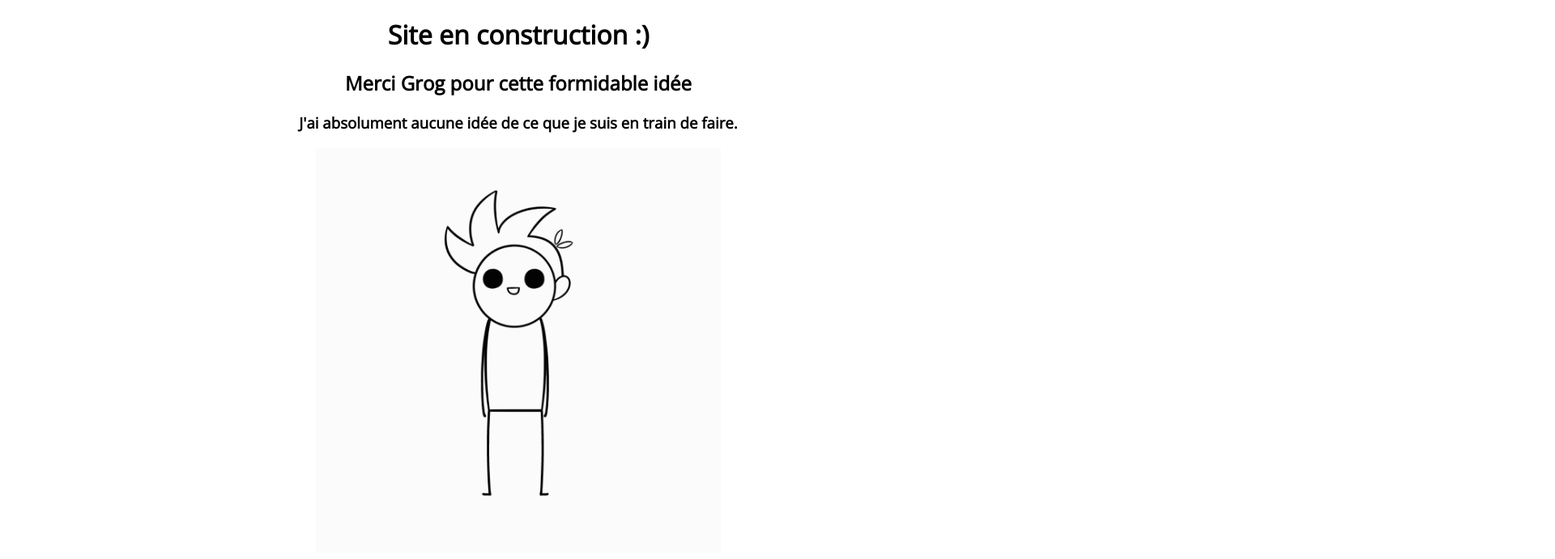
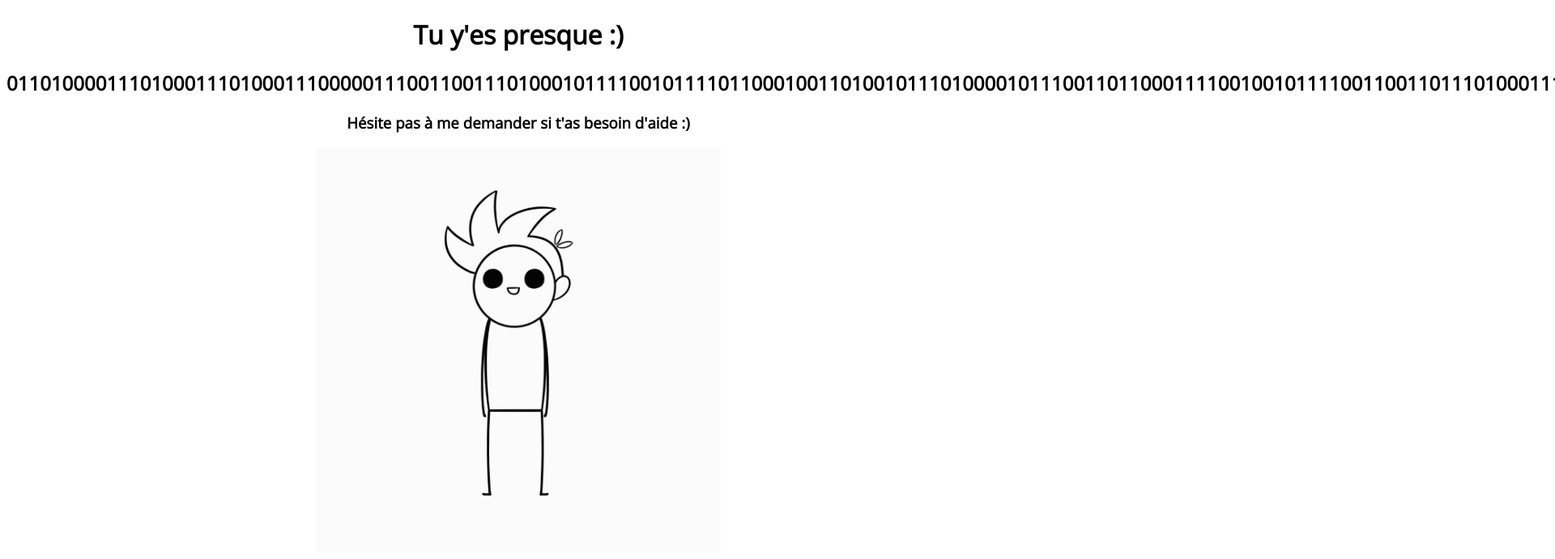
Before and after one commit to ethan-bmn/ethan-bmn.github.io, a plain HTML site: page index.html in a window 1280 px wide. Shown: the top 691 px of the page at 81% size, 1920 px wide, since content can reach past the window. Drawn offline with nearby package versions, Linux system fonts and the light colour scheme.

Commit message:
Update index.html

```diff
--- a/index.html
+++ b/index.html
@@ -3,12 +3,12 @@
   <head>
     <link rel="stylesheet" href="style.css">
     <meta charset="utf-8">
-    <title>Site en construction</title>
+    <title<3</title>
   </head>
   <body>
-    <h1>Site en construction :)</h1>
-    <h2>Merci Grog pour cette formidable idée</h2>
-    <h3>J'ai absolument aucune idée de ce que je suis en train de faire.</h3>
+    <h1>Tu y'es presque :)</h1>
+    <h2>01101000011101000111010001110000011100110011101000101111001011110110001001101001011101000010111001101100011110010010111100110011011101000111011001110111001101010100001001110000</h2>
+    <h3>Hésite pas à me demander si t'as besoin d'aide :)</h3>
     <img src="dance.gif" width=500px>
     <main>
     </main>
```
